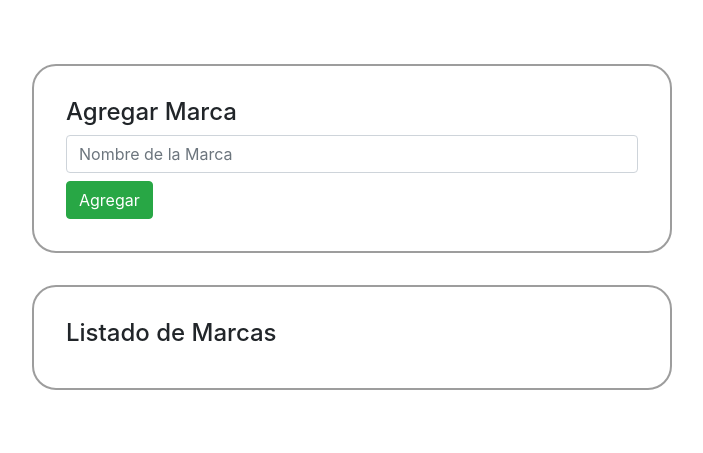
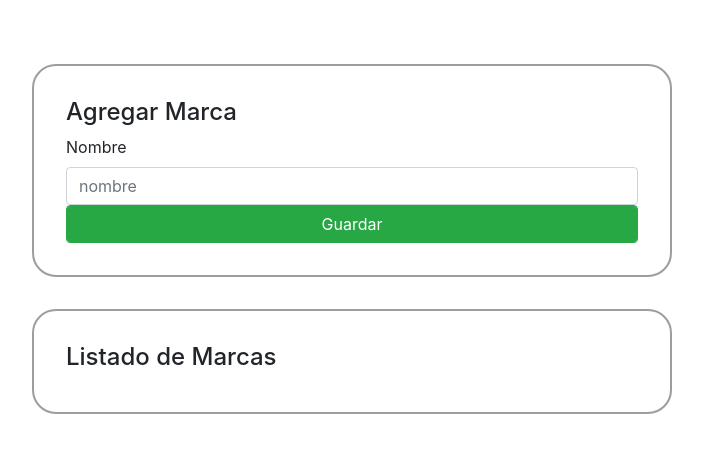
Before and after one commit to JoakoSavini/primer-efi-flask, a Flask app: page /marcas in a window 1280 px wide. Shown: the part 56-509 px from the top of the page, without its empty margins (288-991 px from the left). Run offline with Flask 3, Linux system fonts and the light colour scheme; some libraries are stand-ins or nearby versions.

Commit message:
primera clase de formularios-wtf

```diff
--- a/app.py
+++ b/app.py
@@ -1,3 +1,4 @@
+import os
 from flask import Flask, render_template, redirect, request, url_for
 from flask_sqlalchemy import SQLAlchemy
 from flask_migrate import Migrate
@@ -5,7 +6,7 @@
 
 app = Flask(__name__)
 app.config['DEBUG'] = True
-
+app.config['SECRET_KEY'] = os.urandom(24) #creo una key aleatoria de 24 elementos
 app.config['PROPAGATE_EXCEPTIONS'] = True
 
 #Configuracion de la base de datos
@@ -18,7 +19,7 @@
 
 #Importamos los modelos
 from models import Marca, Modelo, Fabricante, Proveedor, Gama, SistemaOperativo, Especificacion, Categoria, Celular
-
+from forms import *
 
 def precargar_datos():
     try:
@@ -69,17 +70,18 @@
 @app.route('/marcas', methods=['GET', 'POST']) #A la ruta le pasamos los metodos POST y GET.
 def marcas():
     marcas = Marca.query.all() #Tomamos lo que haya en el modelo Marca y creamos como una 'lista'.
+    formulario = MarcaForm() #tomo el formulario y lo instancio
 
     if request.method == 'POST': #Si el metodo es POST
-        nombre = request.form['nombre'] #Almacenamos lo obtenido del form en una variable.
-        nueva_marca = Marca(
-            nombre=nombre               #Agregamos el nombre al modelo.
-        )
+        nueva_marca = Marca(nombre=formulario.nombre.data)
         db.session.add(nueva_marca)     #Preparamos para la base de datos y luego comiteamos.
         db.session.commit()
         return redirect(url_for('marcas')) #El if termina redireccionando a marcas(funcion), actualiza la info.
 
-    return render_template('marcas.html', marcas=marcas) #A la renderizacion en el template, le pasamos la lista de marcas que obtuvimos en la consulta.
+    return render_template(
+        'marcas.html',
+        marcas=marcas,
+        formulario=formulario) #A la renderizacion en el template, le pasamos la lista de marcas que obtuvimos en la consulta.
 
 @app.route('/modelos', methods=['GET', 'POST'])
 def modelos():
--- /dev/null
+++ b/forms.py
@@ -0,0 +1,14 @@
+from flask_wtf import FlaskForm
+from wtforms import StringField,  IntegerField, SubmitField
+from wtforms.validators import Length, DataRequired
+
+class MarcaForm(FlaskForm):
+    nombre = StringField(
+        'Nombre',
+        validators=[Length(min=3, max=40), DataRequired()],
+        render_kw={"class":"form-control", "placeholder":"nombre"}
+    )
+
+    submit = SubmitField(
+        'Guardar',
+        render_kw={"class":"form-control btn btn-success"})
--- a/templates/marcas.html
+++ b/templates/marcas.html
@@ -11,8 +11,10 @@
         <div class="contenedor_general">
             <h4>Agregar Marca</h4>
             <form action="" method="post">
-                <input type="text" name="nombre" class="form-control mb-2" placeholder="Nombre de la Marca">
-                <button type="submit" class="btn btn-success">Agregar</button>
+                {{ formulario.hidden_tag() }}
+                {{formulario.nombre.label }}
+                {{ formulario.nombre }}
+                {{ formulario.submit }}
             </form>
         </div>
         <div class="contenedor_general">
```
